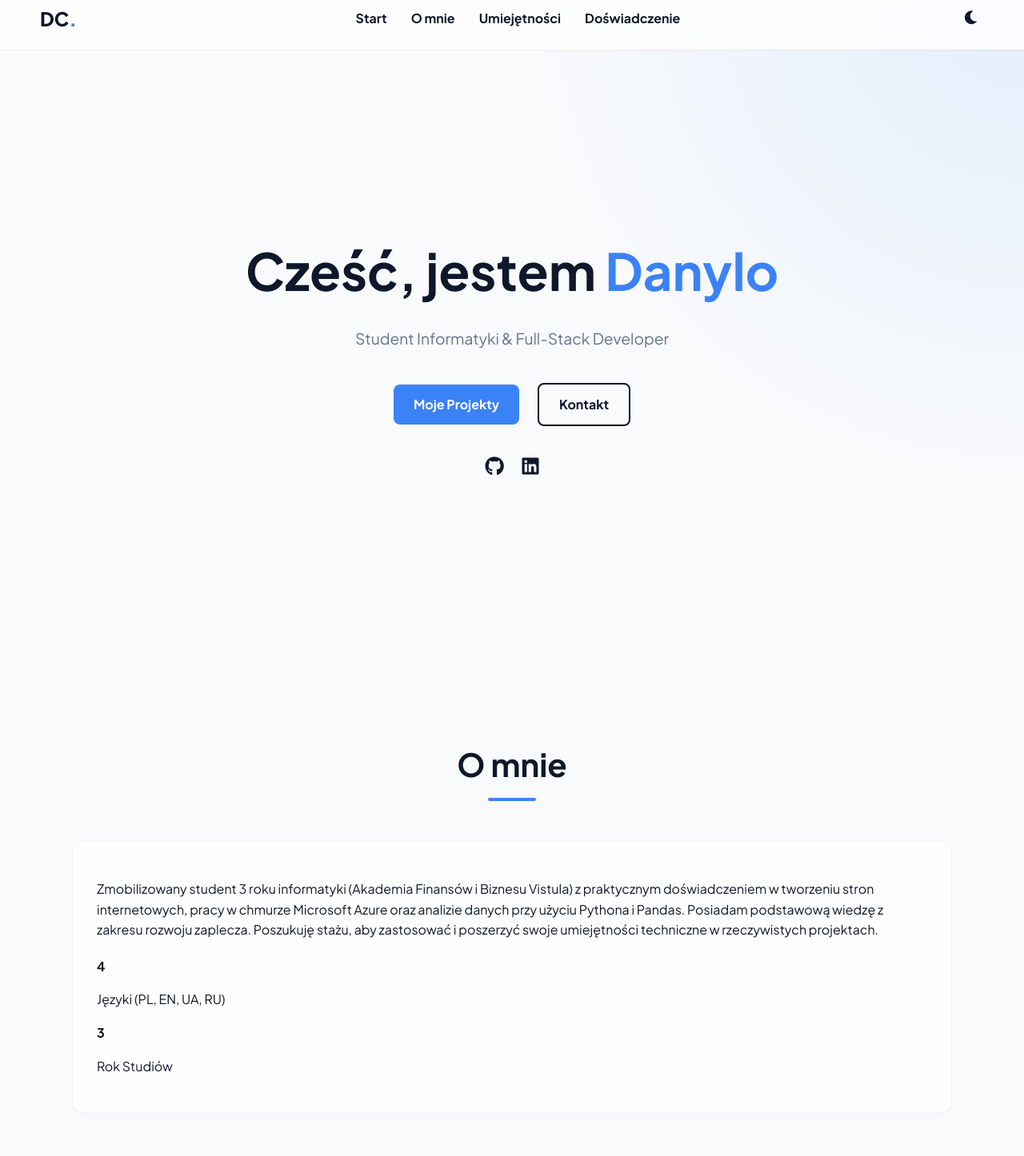
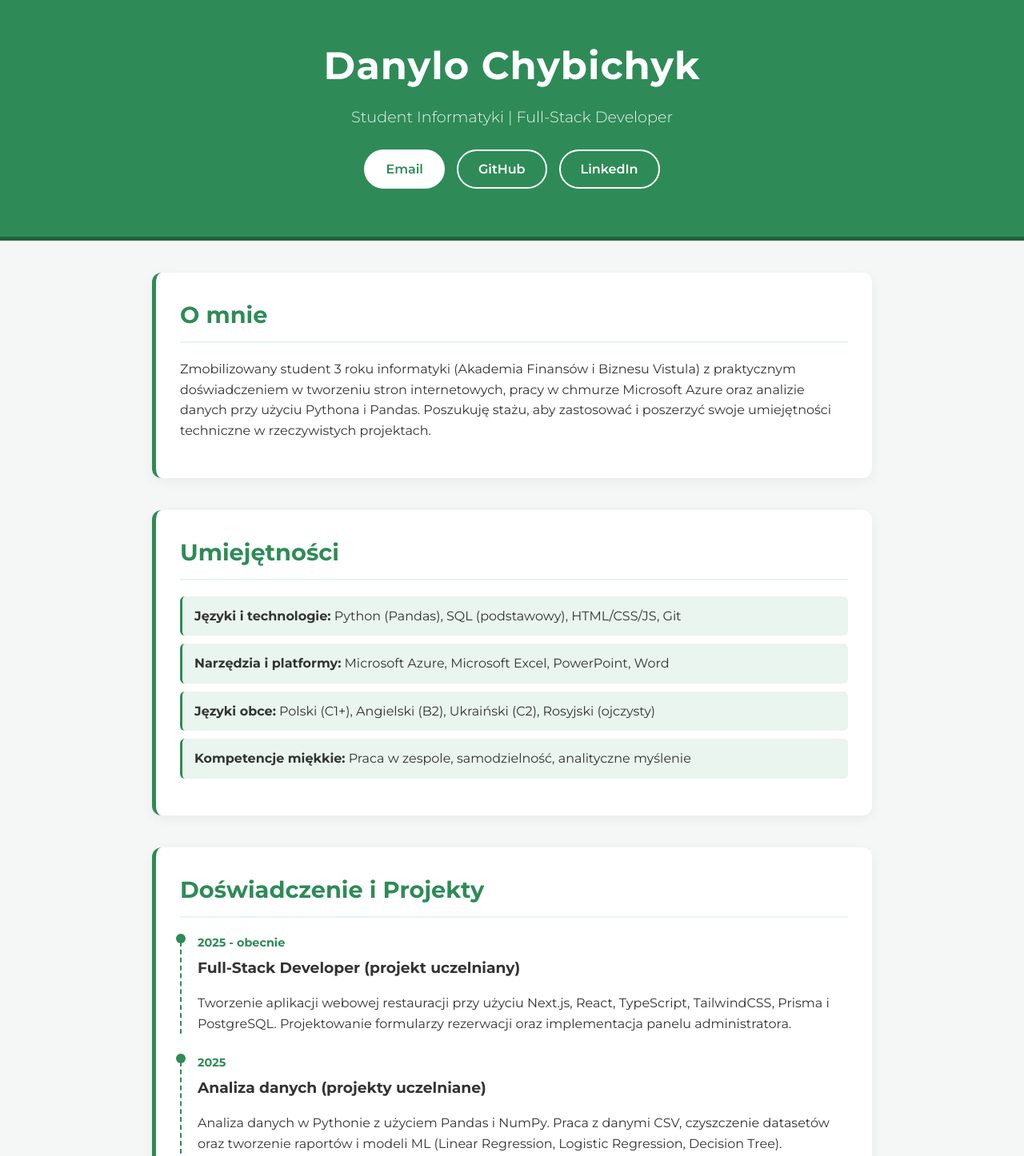
Before and after one commit to diepeeeece/cvdanylochybichyk, a plain HTML site: page cv/index.html in a window 1280 px wide. Shown: the part 16-1462 px from the top of the page at 80% size. Drawn offline with Linux system fonts and the light colour scheme.

Commit message:
Add files via upload

```diff
--- /dev/null
+++ b/cv/css/styles.css
@@ -0,0 +1,157 @@
+:root {
+  --primary-green: #2e8b57;
+  --light-green: #e9f5ee;
+  --dark-green: #1f633d;
+  --text-color: #333333;
+  --bg-color: #f4f7f6;
+  --white: #ffffff;
+}
+
+body {
+  font-family: "Montserrat", sans-serif;
+  background-color: var(--bg-color);
+  color: var(--text-color);
+  margin: 0;
+  padding: 0;
+  line-height: 1.6;
+}
+
+.container {
+  max-width: 900px;
+  margin: 0 auto;
+  padding: 0 20px;
+}
+
+.section-spacing {
+  margin-bottom: 40px;
+}
+
+.text-center {
+  text-align: center;
+}
+
+.hero-section {
+  background-color: var(--primary-green);
+  color: var(--white);
+  padding: 60px 0;
+  margin-bottom: 40px;
+  border-bottom: 5px solid var(--dark-green);
+}
+
+.hero-section h1 {
+  font-size: 3rem;
+  margin: 0 0 10px 0;
+  letter-spacing: 1px;
+}
+
+.subtitle {
+  font-size: 1.2rem;
+  font-weight: 300;
+  margin-top: 0;
+  opacity: 0.9;
+}
+
+.contact-links {
+  margin-top: 25px;
+  display: flex;
+  justify-content: center;
+  gap: 15px;
+}
+
+.btn {
+  display: inline-block;
+  padding: 10px 25px;
+  background-color: var(--white);
+  color: var(--primary-green);
+  text-decoration: none;
+  font-weight: 600;
+  border-radius: 25px;
+  transition: all 0.3s ease;
+  border: 2px solid var(--white);
+}
+
+.btn:hover {
+  background-color: var(--dark-green);
+  color: var(--white);
+  border-color: var(--dark-green);
+}
+
+.btn-outline {
+  background-color: transparent;
+  color: var(--white);
+}
+
+.card {
+  background: var(--white);
+  padding: 30px;
+  border-radius: 12px;
+  box-shadow: 0 4px 15px rgba(0, 0, 0, 0.05);
+  border-left: 5px solid var(--primary-green);
+}
+
+.section-title {
+  color: var(--primary-green);
+  font-size: 1.8rem;
+  margin-top: 0;
+  margin-bottom: 20px;
+  border-bottom: 2px solid var(--light-green);
+  padding-bottom: 10px;
+}
+
+.skills-list {
+  list-style-type: none;
+  padding: 0;
+}
+
+.skills-list li {
+  background-color: var(--light-green);
+  margin-bottom: 10px;
+  padding: 12px 15px;
+  border-radius: 6px;
+  border-left: 3px solid var(--primary-green);
+}
+
+.timeline-item {
+  margin-bottom: 25px;
+  padding-left: 20px;
+  border-left: 2px dashed var(--primary-green);
+  position: relative;
+}
+
+.timeline-item::before {
+  content: "";
+  position: absolute;
+  left: -7px;
+  top: 0;
+  width: 12px;
+  height: 12px;
+  background-color: var(--primary-green);
+  border-radius: 50%;
+}
+
+.timeline-date {
+  font-weight: 700;
+  color: var(--primary-green);
+  font-size: 0.9rem;
+}
+
+.timeline-item h3 {
+  margin: 5px 0;
+  color: var(--text-color);
+}
+
+.footer-section {
+  background-color: var(--text-color);
+  color: var(--white);
+  padding: 30px 0;
+  margin-top: 50px;
+}
+
+.rodo-text {
+  font-size: 0.75rem;
+  color: #aaaaaa;
+  margin-top: 20px;
+  max-width: 800px;
+  margin-left: auto;
+  margin-right: auto;
+}
--- a/cv/index.html
+++ b/cv/index.html
@@ -1,139 +1,115 @@
-<!DOCTYPE html>
+<!doctype html>
 <html lang="pl">
   <head>
-    <meta charset="UTF-8">
-    <meta name="viewport" content="width=device-width, initial-scale=1.0">
-    <title>Portfolio | Danylo Chybichyk</title>
-    <link rel="stylesheet" href="https://cdnjs.cloudflare.com/ajax/libs/font-awesome/6.0.0/css/all.min.css">
-    <link href="https://fonts.googleapis.com/css2?family=Plus+Jakarta+Sans:wght@300;400;700;800&display=swap" rel="stylesheet">
-    <link rel="stylesheet" href="css/main.css">
-    <link rel="stylesheet" href="css/components.css">
-    <script src="js/theme.js" defer></script>
-    <script src="js/skills.js" defer></script>
+    <meta charset="UTF-8" />
+    <meta name="viewport" content="width=device-width, initial-scale=1.0" />
+    <title>CV | Danylo Chybichyk</title>
+    <link rel="preconnect" href="https://fonts.googleapis.com" />
+    <link rel="preconnect" href="https://fonts.gstatic.com" crossorigin />
+    <link
+      href="https://fonts.googleapis.com/css2?family=Montserrat:wght@300;400;600;700&display=swap"
+      rel="stylesheet"
+    />
+
+    <link rel="stylesheet" href="/css/styles.css" />
   </head>
   <body>
-
-    <nav class="navbar">
-        <div class="logo">DC<span>.</span></div>
-        <ul class="nav-links">
-            <li><a href="#home">Start</a></li>
-            <li><a href="#about">O mnie</a></li>
-            <li><a href="#skills">Umiejętności</a></li>
-            <li><a href="#experience">Doświadczenie</a></li>
-        </ul>
-        <button id="theme-btn" class="theme-btn-mini"><i class="fas fa-moon"></i></button>
-    </nav>
-
-    <header id="home" class="hero">
-        <div class="hero-content">
-            <h1 class="reveal">Cześć, jestem <span>Danylo</span></h1>
-            <p class="reveal">Student Informatyki & Full-Stack Developer</p>
-            <div class="hero-btns reveal">
-                <a href="#experience" class="btn-primary">Moje Projekty</a>
-                <a href="#contact" class="btn-secondary">Kontakt</a>
-            </div>
-            <div class="social-links reveal" style="margin-top: 20px;">
-                <a href="https://github.com/diepeeeece" target="_blank"><i class="fab fa-github"></i></a>
-                <a href="https://www.linkedin.com/in/dchybic" target="_blank"><i class="fab fa-linkedin"></i></a>
+    <header class="hero-section">
+      <div class="container text-center">
+        <h1>Danylo Chybichyk</h1>
+        <p class="subtitle">Student Informatyki | Full-Stack Developer</p>
+        <div class="contact-links">
+          <a href="mailto:chibricosic@gmail.com" class="btn">Email</a>
+          <a
+            href="https://github.com/diepeeeece"
+            target="_blank"
+            class="btn btn-outline"
+            >GitHub</a
+          >
+          <a
+            href="https://www.linkedin.com/in/dchybic"
+            target="_blank"
+            class="btn btn-outline"
+            >LinkedIn</a
+          >
         </div>
       </div>
     </header>
 
-    <section id="about" class="container">
-        <div class="section-title">
-            <h2>O mnie</h2>
-            <div class="underline"></div>
+    <main class="container">
+      <section class="card section-spacing">
+        <h2 class="section-title">O mnie</h2>
+        <p>
+          Zmobilizowany student 3 roku informatyki (Akademia Finansów i Biznesu
+          Vistula) z praktycznym doświadczeniem w tworzeniu stron internetowych,
+          pracy w chmurze Microsoft Azure oraz analizie danych przy użyciu
+          Pythona i Pandas. Poszukuję stażu, aby zastosować i poszerzyć swoje
+          umiejętności techniczne w rzeczywistych projektach.
+        </p>
+      </section>
+
+      <section class="card section-spacing">
+        <h2 class="section-title">Umiejętności</h2>
+        <ul class="skills-list">
+          <li>
+            <strong>Języki i technologie:</strong> Python (Pandas), SQL
+            (podstawowy), HTML/CSS/JS, Git
+          </li>
+          <li>
+            <strong>Narzędzia i platformy:</strong> Microsoft Azure, Microsoft
+            Excel, PowerPoint, Word
+          </li>
+          <li>
+            <strong>Języki obce:</strong> Polski (C1+), Angielski (B2),
+            Ukraiński (C2), Rosyjski (ojczysty)
+          </li>
+          <li>
+            <strong>Kompetencje miękkie:</strong> Praca w zespole,
+            samodzielność, analityczne myślenie
+          </li>
+        </ul>
+      </section>
+
+      <section class="card section-spacing">
+        <h2 class="section-title">Doświadczenie i Projekty</h2>
+
+        <div class="timeline-item">
+          <div class="timeline-date">2025 - obecnie</div>
+          <h3>Full-Stack Developer (projekt uczelniany)</h3>
+          <p>
+            Tworzenie aplikacji webowej restauracji przy użyciu Next.js, React,
+            TypeScript, TailwindCSS, Prisma i PostgreSQL. Projektowanie
+            formularzy rezerwacji oraz implementacja panelu administratora.
+          </p>
         </div>
-        <div class="about-grid">
-            <div class="about-text glass-panel">
-                <p>Zmobilizowany student 3 roku informatyki (Akademia Finansów i Biznesu Vistula) z praktycznym doświadczeniem w tworzeniu stron internetowych, pracy w chmurze Microsoft Azure oraz analizie danych przy użyciu Pythona i Pandas. Posiadam podstawową wiedzę z zakresu rozwoju zaplecza. Poszukuję stażu, aby zastosować i poszerzyć swoje umiejętności techniczne w rzeczywistych projektach.</p>
-                <div class="stats" style="margin-top: 20px;">
-                    <div class="stat-item"><strong>4</strong><p>Języki (PL, EN, UA, RU)</p></div>
-                    <div class="stat-item"><strong>3</strong><p>Rok Studiów</p></div>
+
+        <div class="timeline-item">
+          <div class="timeline-date">2025</div>
+          <h3>Analiza danych (projekty uczelniane)</h3>
+          <p>
+            Analiza danych w Pythonie z użyciem Pandas i NumPy. Praca z danymi
+            CSV, czyszczenie datasetów oraz tworzenie raportów i modeli ML
+            (Linear Regression, Logistic Regression, Decision Tree).
+          </p>
         </div>
-            </div>
+
+        <div class="timeline-item">
+          <div class="timeline-date">2025 - obecnie</div>
+          <h3>Archiwum Libris</h3>
+          <p>Organizacja i archwizacja dokumentów.</p>
         </div>
       </section>
+    </main>
 
-    <section id="skills" class="bg-alt">
-        <div class="container">
-            <div class="section-title">
-                <h2>Umiejętności</h2>
-            </div>
-            <div class="skills-grid">
-                <div class="skill-card" data-width="85">
-                    <i class="fab fa-js"></i>
-                    <h3>HTML / CSS / JS</h3>
-                    <div class="bar"><div class="fill"></div></div>
-                </div>
-                <div class="skill-card" data-width="80">
-                    <i class="fab fa-python"></i>
-                    <h3>Python (Pandas, NumPy)</h3>
-                    <div class="bar"><div class="fill"></div></div>
-                </div>
-                <div class="skill-card" data-width="70">
-                    <i class="fas fa-database"></i>
-                    <h3>SQL & PostgreSQL</h3>
-                    <div class="bar"><div class="fill"></div></div>
-                </div>
-                <div class="skill-card" data-width="60">
-                    <i class="fab fa-microsoft"></i>
-                    <h3>Microsoft Azure</h3>
-                    <div class="bar"><div class="fill"></div></div>
-                </div>
-            </div>
-        </div>
-    </section>
-
-    <section id="experience" class="container">
-        <div class="section-title">
-            <h2>Doświadczenie i Projekty</h2>
-        </div>
-        <div class="projects-grid">
-
-            <div class="project-card glass-panel">
-                <div class="project-info">
-                    <span class="date-badge">2025</span>
-                    <h3>Full-Stack Developer (Projekt uczelniany)</h3>
-                    <p>Tworzenie aplikacji webowej restauracji. Projektowanie i implementacja formularzy rezerwacji z zapisem danych w bazie oraz panelu administratora.</p>
-                    <div class="tech-stack">
-                        <span>Next.js</span> <span>React</span> <span>TypeScript</span> <span>TailwindCSS</span> <span>Prisma</span>
-                    </div>
-                </div>
-            </div>
-
-            <div class="project-card glass-panel">
-                <div class="project-info">
-                    <span class="date-badge">2025</span>
-                    <h3>Analiza danych (Projekt uczelniany)</h3>
-                    <p>Analiza danych w Pythonie z użyciem Pandas i NumPy. Czyszczenie datasetów CSV, tworzenie raportów i modeli ML (Linear Regression, Logistic Regression, Decision Tree).</p>
-                    <div class="tech-stack">
-                        <span>Python</span> <span>Pandas</span> <span>Machine Learning</span>
-                    </div>
-                </div>
-            </div>
-
-            <div class="project-card glass-panel">
-                <div class="project-info">
-                    <span class="date-badge">2025 - obecnie</span>
-                    <h3>Archiwum Libris</h3>
-                    <p>Organizacja i archiwizacja dokumentów.</p>
-                </div>
-            </div>
-
-        </div>
-    </section>
-
-    <footer id="contact">
+    <footer class="footer-section">
       <div class="container text-center">
-            <h2>Skontaktuj się ze mną</h2>
-            <p> +48 880 632 697 | chibricosic@gmail.com</p>
-            <p style="margin-top: 20px; font-size: 0.8rem; opacity: 0.7;">
-                Wyrażam zgodę na przetwarzanie moich danych osobowych dla potrzeb niezbędnych do realizacji procesu rekrutacji... (RODO).
+        <p><strong>Kontakt:</strong> +48 880 632 697 | chibricosic@gmail.com</p>
+        <p class="rodo-text">
+          Wyrażam zgodę na przetwarzanie moich danych osobowych dla potrzeb
+          niezbędnych do realizacji procesu rekrutacji zgodnie z Rozporządzeniem
+          Parlamentu Europejskiego i Rady (UE) 2016/679... (RODO).
         </p>
-            <p style="margin-top: 20px;">&copy; 2026 Danylo Chybichyk.</p>
       </div>
     </footer>
-
   </body>
 </html>
```
Lines whose indentation alone changed are shown as unchanged.
